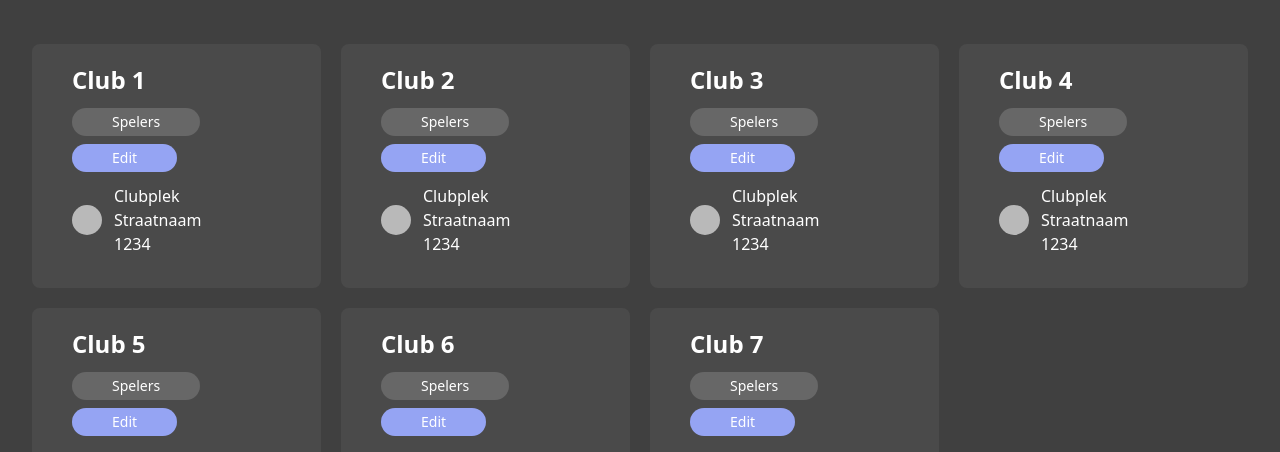
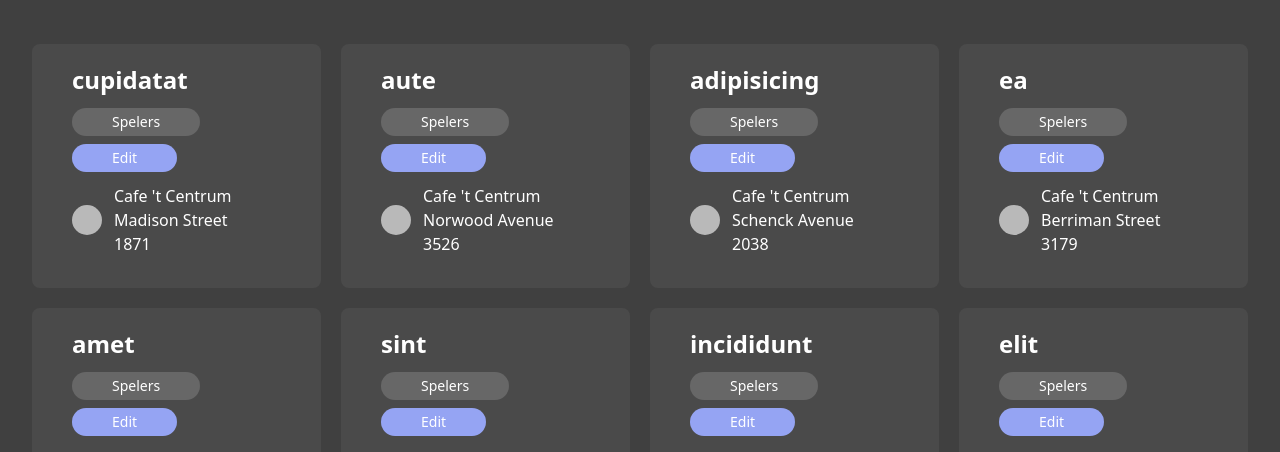
Before and after one commit to syandelbart/2223-Darts_Kempen-001-Website-Dartsfederatie, a Next.js app in the folder code/dfkwebsite/: page /overzicht/clubs in a window 1280 px wide. Shown: the part 316-768 px from the top of the page. Built offline with nearby package versions, Linux system fonts and the light colour scheme; some icons are missing; what tailwind-children would draw is missing.

Commit message:
Clubs types added

```diff
--- a/code/dfkwebsite/components/Club.tsx
+++ b/code/dfkwebsite/components/Club.tsx
@@ -4,20 +4,24 @@ import CardButtonRow from "./CardButtonRow";
 import CardIcon from "./CardIcon";
 import CardTitle from "./CardTitle";
 
-type clubData = {
+export type clubData = {
     clubnaam: string;
     clubplek: string;
     straatnaam: string;
     postcode: string;
-    setIsOpen: any;
 };
 
-const Club : FunctionComponent<clubData> = (props: clubData) => {
+interface clubDataInterface {
+  clubData: clubData;
+  setIsOpen: any;
+}
+
+const Club : FunctionComponent<clubDataInterface> = ({clubData,setIsOpen}) => {
   return (
     <div>
-      <CardTitle>{props.clubnaam}</CardTitle>
+      <CardTitle>{clubData.clubnaam}</CardTitle>
         <CardButtonRow>
-          <CardButton onClick={() => props.setIsOpen(true)}>
+          <CardButton onClick={() => setIsOpen(true)}>
             Spelers
           </CardButton>
           <CardButton bg={"bg-edit-button"}>
@@ -27,9 +31,9 @@ const Club : FunctionComponent<clubData> = (props: clubData) => {
       <div className="my-3">
         <CardIcon icon="mdi:address-marker"
         >
-          <p>{props.clubplek}</p>
-          <p>{props.straatnaam}</p>
-          <p>{props.postcode}</p>
+          <p>{clubData.clubplek}</p>
+          <p>{clubData.straatnaam}</p>
+          <p>{clubData.postcode}</p>
         </CardIcon>
       </div>
     </div>
--- a/code/dfkwebsite/pages/overzicht/clubs/index.tsx
+++ b/code/dfkwebsite/pages/overzicht/clubs/index.tsx
@@ -5,50 +5,7 @@ import ClubModal from "../../../components/ClubModal";
 import Card from "../../../components/Card";
 import CardGrid from "../../../components/CardGrid";
 
-let clubs = [
-  {
-    clubnaam: "Club 1",
-    clubplek: "Clubplek",
-    straatnaam: "Straatnaam",
-    postcode: "1234",
-  },
-  {
-    clubnaam: "Club 2",
-    clubplek: "Clubplek",
-    straatnaam: "Straatnaam",
-    postcode: "1234",
-  },
-  {
-    clubnaam: "Club 3",
-    clubplek: "Clubplek",
-    straatnaam: "Straatnaam",
-    postcode: "1234",
-  },
-  {
-    clubnaam: "Club 4",
-    clubplek: "Clubplek",
-    straatnaam: "Straatnaam",
-    postcode: "1234",
-  },
-  {
-    clubnaam: "Club 5",
-    clubplek: "Clubplek",
-    straatnaam: "Straatnaam",
-    postcode: "1234",
-  },
-  {
-    clubnaam: "Club 6",
-    clubplek: "Clubplek",
-    straatnaam: "Straatnaam",
-    postcode: "1234",
-  },
-  {
-    clubnaam: "Club 7",
-    clubplek: "Clubplek",
-    straatnaam: "Straatnaam",
-    postcode: "1234",
-  },
-];
+import { clubs } from "../../../data";
 
 const Clubs: NextPage = () => {
   const [search, setSearch] = useState("");
@@ -86,11 +43,8 @@ const Clubs: NextPage = () => {
             .map((club) => (
               <Card>
                 <Club
-                clubnaam={club.clubnaam}
-                clubplek={club.clubplek}
-                straatnaam={club.straatnaam}
-                postcode={club.postcode}
-                setIsOpen={setIsOpen}
+                  clubData={club}
+                  setIsOpen={setIsOpen}
                 />
               </Card>
             ))
```
